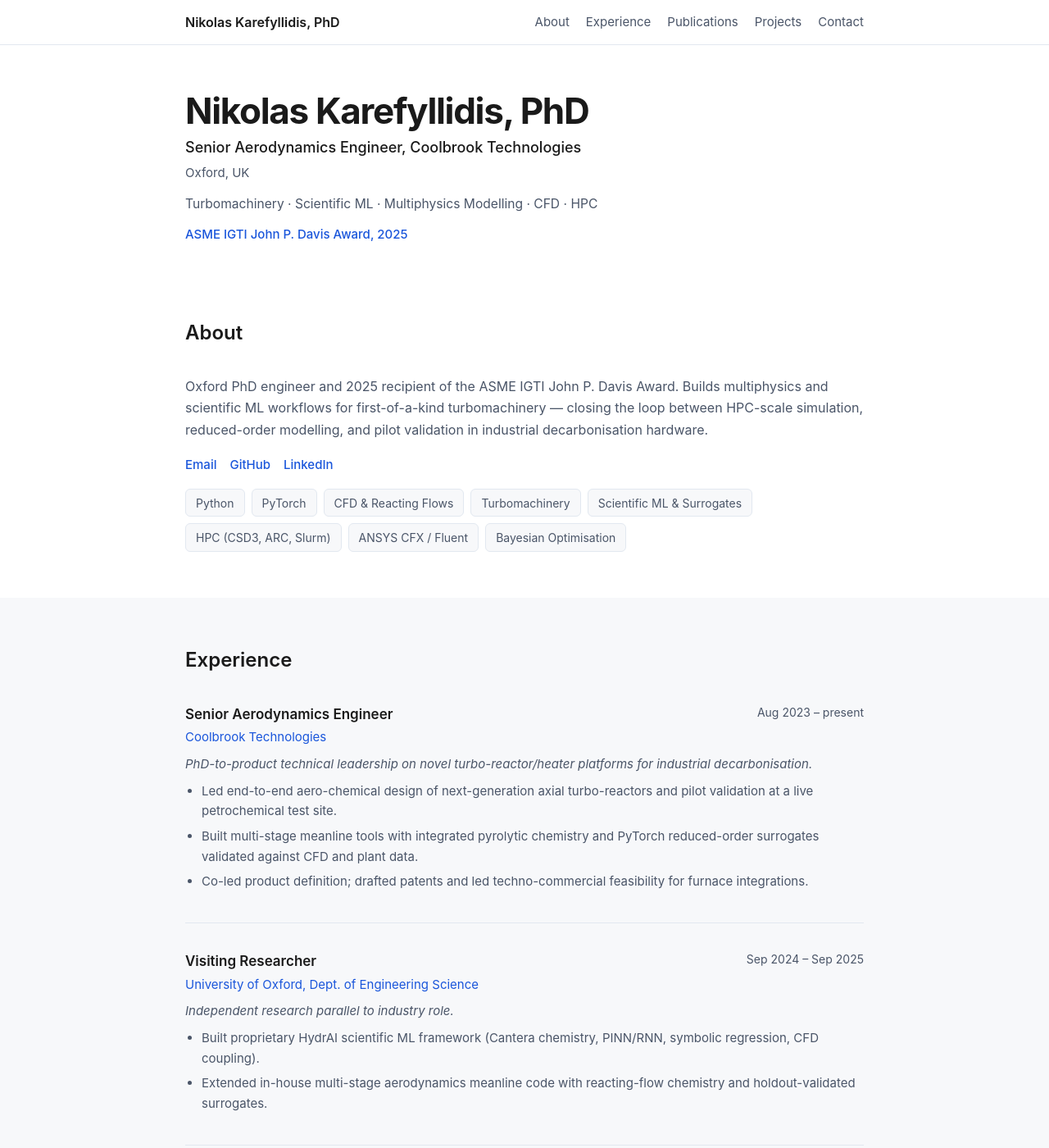
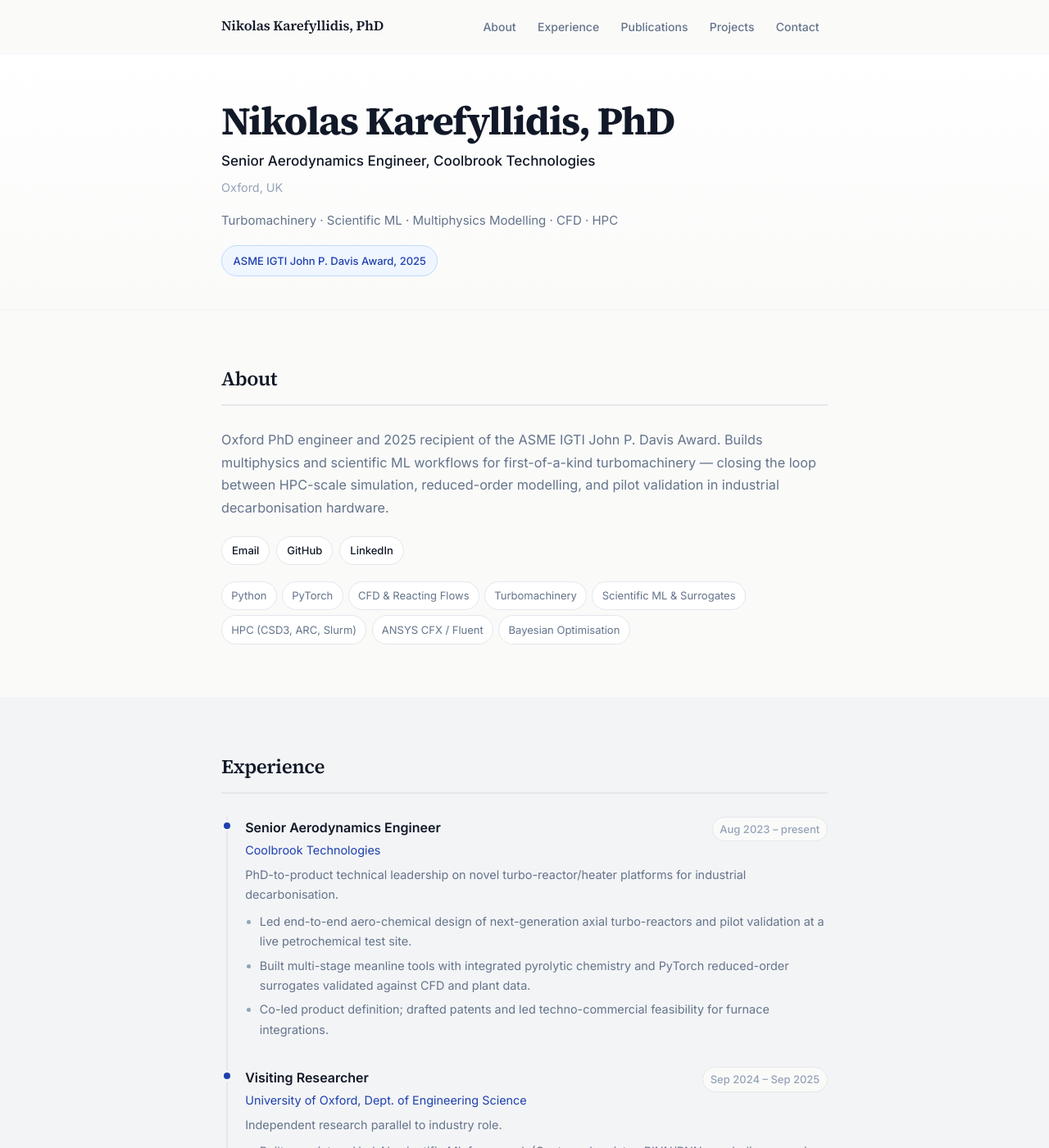
Before and after one commit to karefyllidis/karefyllidis.github.io, a Jekyll site: the page built from index.html, in a window 1280 px wide and 1400 px high. Shown: the whole window at 82% size. Built offline with Jekyll 4.4.1, drawn with Linux system fonts in a browser that asks for light colours; some of the changed text lies outside the part shown.

Commit message:
Refresh site aesthetics with refined typography and layout.
Add Source Serif 4 and Inter fonts, improve spacing, timeline, cards,
publication styling, and hero award badge.

Co-authored-by: Cursor <cursoragent@cursor.com>

```diff
--- a/_includes/head.html
+++ b/_includes/head.html
@@ -3,5 +3,8 @@
   <meta name="viewport" content="width=device-width, initial-scale=1">
   <title>{% if page.title %}{{ page.title }} | {% endif %}{{ site.title }}</title>
   <meta name="description" content="{{ site.description }}">
+  <link rel="preconnect" href="https://fonts.googleapis.com">
+  <link rel="preconnect" href="https://fonts.gstatic.com" crossorigin>
+  <link href="https://fonts.googleapis.com/css2?family=Inter:wght@400;500;600&family=Source+Serif+4:opsz,wght@8..60,500;8..60,600;8..60,700&display=swap" rel="stylesheet">
   <link rel="stylesheet" href="{{ '/assets/css/main.css' | relative_url }}">
 </head>
--- a/_includes/publication.html
+++ b/_includes/publication.html
@@ -5,13 +5,13 @@
   <p class="publication-title">
     {{ include.pub.title }}
     {% if include.pub.award %}
-      <span class="pub-award">(
+      <span class="pub-award">
         {% if include.pub.award_url %}
           <a href="{{ include.pub.award_url }}" target="_blank" rel="noopener noreferrer">{{ include.pub.award }}</a>
         {% else %}
           {{ include.pub.award }}
         {% endif %}
-      )</span>
+      </span>
     {% endif %}
   </p>
   <p class="publication-meta pub-authors">
--- a/assets/css/main.scss
+++ b/assets/css/main.scss
@@ -1,25 +1,32 @@
 ---
 ---
 
-/* Academic portfolio — minimal light theme */
+/* Refined academic portfolio */
 
 :root {
-  --color-bg: #ffffff;
-  --color-bg-alt: #f7f8fa;
-  --color-text: #1a1a1a;
-  --color-text-muted: #4a5568;
-  --color-accent: #1a56db;
-  --color-accent-hover: #1e429f;
-  --color-border: #e2e8f0;
-  --color-badge-bg: #edf2f7;
-  --font-sans: -apple-system, BlinkMacSystemFont, "Segoe UI", Roboto, Oxygen, Ubuntu, sans-serif;
-  --max-width: 860px;
+  --color-bg: #fafaf9;
+  --color-bg-alt: #f3f4f6;
+  --color-surface: #ffffff;
+  --color-text: #111827;
+  --color-text-muted: #64748b;
+  --color-text-light: #94a3b8;
+  --color-accent: #1e40af;
+  --color-accent-hover: #1e3a8a;
+  --color-accent-soft: #eff6ff;
+  --color-border: #e5e7eb;
+  --color-border-light: #f1f5f9;
+  --font-sans: "Inter", -apple-system, BlinkMacSystemFont, "Segoe UI", sans-serif;
+  --font-serif: "Source Serif 4", Georgia, "Times New Roman", serif;
+  --max-width: 780px;
   --spacing-sm: 0.5rem;
   --spacing-md: 1rem;
-  --spacing-lg: 2rem;
-  --spacing-xl: 3.5rem;
-  --radius: 6px;
-  --shadow: 0 1px 3px rgba(0, 0, 0, 0.06);
+  --spacing-lg: 1.75rem;
+  --spacing-xl: 4rem;
+  --radius: 10px;
+  --radius-sm: 6px;
+  --shadow-sm: 0 1px 2px rgba(15, 23, 42, 0.04);
+  --shadow-md: 0 4px 16px rgba(15, 23, 42, 0.06);
+  --transition: 0.18s ease;
 }
 
 *,
@@ -30,32 +37,38 @@
 
 html {
   scroll-behavior: smooth;
+  scroll-padding-top: 4.5rem;
 }
 
 body {
   margin: 0;
   font-family: var(--font-sans);
   font-size: 1rem;
-  line-height: 1.65;
+  line-height: 1.7;
   color: var(--color-text);
   background-color: var(--color-bg);
+  -webkit-font-smoothing: antialiased;
 }
 
 .container {
   max-width: var(--max-width);
   margin: 0 auto;
-  padding: 0 var(--spacing-md);
+  padding: 0 1.25rem;
+}
+
+a {
+  transition: color var(--transition);
 }
 
 /* Header */
 
 .site-header {
-  border-bottom: 1px solid var(--color-border);
-  padding: 0.875rem 0;
+  border-bottom: 1px solid var(--color-border-light);
+  padding: 0.9rem 0;
   position: sticky;
   top: 0;
-  background: rgba(255, 255, 255, 0.95);
-  backdrop-filter: blur(8px);
+  background: rgba(250, 250, 249, 0.88);
+  backdrop-filter: blur(12px);
   z-index: 100;
 }
 
@@ -68,82 +81,120 @@ body {
 }
 
 .site-title {
+  font-family: var(--font-serif);
   font-weight: 600;
-  font-size: 1rem;
+  font-size: 1.05rem;
   color: var(--color-text);
   text-decoration: none;
+  letter-spacing: -0.01em;
 }
 
 .site-nav {
   display: flex;
   flex-wrap: wrap;
-  gap: 1.25rem;
+  gap: 0.35rem;
 }
 
 .site-nav a {
   color: var(--color-text-muted);
   text-decoration: none;
-  font-size: 0.9375rem;
+  font-size: 0.875rem;
+  font-weight: 500;
+  padding: 0.4rem 0.65rem;
+  border-radius: var(--radius-sm);
 }
 
 .site-nav a:hover {
-  color: var(--color-accent);
+  color: var(--color-text);
+  background: var(--color-bg-alt);
 }
 
 /* Hero */
 
 .hero {
-  padding: var(--spacing-xl) 0 var(--spacing-lg);
+  padding: 3.5rem 0 2.5rem;
+  border-bottom: 1px solid var(--color-border-light);
+  background: linear-gradient(180deg, var(--color-surface) 0%, var(--color-bg) 100%);
 }
 
 .hero h1 {
-  margin: 0 0 0.35rem;
-  font-size: 2.75rem;
+  margin: 0 0 0.5rem;
+  font-family: var(--font-serif);
+  font-size: clamp(2.25rem, 5vw, 3rem);
   font-weight: 700;
   letter-spacing: -0.03em;
-  line-height: 1.1;
+  line-height: 1.08;
+  color: var(--color-text);
 }
 
 .hero-role {
-  margin: 0 0 0.25rem;
-  font-size: 1.125rem;
+  margin: 0 0 0.35rem;
+  font-size: 1.0625rem;
   color: var(--color-text);
   font-weight: 500;
 }
 
 .hero-location {
-  margin: 0 0 0.75rem;
-  font-size: 0.9375rem;
-  color: var(--color-text-muted);
+  margin: 0 0 1rem;
+  font-size: 0.9rem;
+  color: var(--color-text-light);
 }
 
 .tagline {
   margin: 0;
-  font-size: 0.975rem;
+  font-size: 0.9375rem;
   color: var(--color-text-muted);
+  max-width: 36rem;
+  line-height: 1.6;
 }
 
-.hero-award {
-  margin: 0.75rem 0 0;
-  font-size: 0.9375rem;
+.hero-badge {
+  display: inline-block;
+  margin-top: 1.1rem;
+  padding: 0.45rem 0.85rem;
+  font-size: 0.8125rem;
+  font-weight: 500;
+  color: var(--color-accent);
+  text-decoration: none;
+  background: var(--color-accent-soft);
+  border: 1px solid #bfdbfe;
+  border-radius: 999px;
+  transition: background var(--transition), border-color var(--transition);
 }
 
-.hero-award a {
-  color: var(--color-accent);
-  text-decoration: none;
-  font-weight: 500;
+.hero-badge:hover {
+  background: #dbeafe;
+  border-color: #93c5fd;
 }
 
-.hero-award a:hover {
-  text-decoration: underline;
+/* Section titles */
+
+.section-title {
+  font-family: var(--font-serif);
+  font-size: 1.5rem;
+  font-weight: 600;
+  letter-spacing: -0.02em;
+  margin: 0 0 var(--spacing-lg);
+  padding-bottom: 0.65rem;
+  border-bottom: 2px solid var(--color-border);
+  color: var(--color-text);
+}
+
+.subsection-title {
+  font-family: var(--font-serif);
+  margin: 2.75rem 0 1.25rem;
+  font-size: 1.2rem;
+  font-weight: 600;
+  letter-spacing: -0.01em;
+  color: var(--color-text);
 }
 
 /* About */
 
 .about-grid {
   display: grid;
-  grid-template-columns: 140px 1fr;
-  gap: var(--spacing-lg);
+  grid-template-columns: 148px 1fr;
+  gap: 2rem;
   align-items: start;
 }
 
@@ -152,42 +203,45 @@ body {
 }
 
 .profile-photo {
-  width: 140px;
-  height: 140px;
+  width: 148px;
+  height: 148px;
   border-radius: var(--radius);
   object-fit: cover;
   border: 1px solid var(--color-border);
-}
-
-.about-content h2 {
-  margin: 0 0 var(--spacing-md);
-  font-size: 1.35rem;
-  font-weight: 600;
+  box-shadow: var(--shadow-sm);
 }
 
 .about-content p {
-  margin: 0 0 var(--spacing-md);
+  margin: 0 0 1.25rem;
   color: var(--color-text-muted);
+  font-size: 1.0125rem;
 }
 
 .contact-inline {
   display: flex;
   flex-wrap: wrap;
-  gap: 1rem;
+  gap: 0.5rem;
   list-style: none;
-  margin: 0 0 var(--spacing-md);
+  margin: 0 0 1.25rem;
   padding: 0;
 }
 
 .contact-inline a {
-  color: var(--color-accent);
+  display: inline-block;
+  padding: 0.35rem 0.75rem;
+  color: var(--color-text);
   text-decoration: none;
-  font-size: 0.9375rem;
+  font-size: 0.8125rem;
   font-weight: 500;
+  border: 1px solid var(--color-border);
+  border-radius: 999px;
+  background: var(--color-surface);
+  transition: border-color var(--transition), box-shadow var(--transition);
 }
 
 .contact-inline a:hover {
-  text-decoration: underline;
+  border-color: #cbd5e1;
+  box-shadow: var(--shadow-sm);
 }
 
 /* Sections */
@@ -198,12 +252,8 @@ body {
 
 .section-alt {
   background: var(--color-bg-alt);
-}
-
-.section h2 {
-  margin: 0 0 var(--spacing-lg);
-  font-size: 1.5rem;
-  font-weight: 600;
+  border-top: 1px solid var(--color-border-light);
+  border-bottom: 1px solid var(--color-border-light);
 }
 
 .section > .container > p {
@@ -213,25 +263,37 @@ body {
 
 /* Experience timeline */
 
-.subsection-title {
-  margin: var(--spacing-xl) 0 var(--spacing-lg);
-  font-size: 1.35rem;
-  font-weight: 600;
-}
-
 .timeline {
   display: grid;
-  gap: var(--spacing-lg);
+  gap: 0;
 }
 
 .timeline-item {
-  padding-bottom: var(--spacing-lg);
-  border-bottom: 1px solid var(--color-border);
+  position: relative;
+  padding: 0 0 1.75rem 1.35rem;
+  border-left: 2px solid var(--color-border);
+  margin-left: 0.35rem;
 }
 
 .timeline-item:last-child {
-  border-bottom: none;
   padding-bottom: 0;
+  border-left-color: transparent;
+}
+
+.timeline-item::before {
+  content: "";
+  position: absolute;
+  left: -5px;
+  top: 0.45rem;
+  width: 8px;
+  height: 8px;
+  border-radius: 50%;
+  background: var(--color-accent);
+  box-shadow: 0 0 0 3px var(--color-bg-alt);
+}
+
+.section:not(.section-alt) .timeline-item::before {
+  box-shadow: 0 0 0 3px var(--color-bg);
 }
 
 .timeline-header {
@@ -240,18 +302,18 @@ body {
   align-items: flex-start;
   gap: var(--spacing-md);
   flex-wrap: wrap;
-  margin-bottom: 0.5rem;
+  margin-bottom: 0.35rem;
 }
 
 .timeline-item h3 {
   margin: 0;
-  font-size: 1.0625rem;
+  font-size: 1rem;
   font-weight: 600;
 }
 
 .timeline-org {
-  margin: 0.15rem 0 0;
-  font-size: 0.9375rem;
+  margin: 0.1rem 0 0;
+  font-size: 0.9rem;
 }
 
 .timeline-org a {
@@ -264,27 +326,39 @@ body {
 }
 
 .timeline-period {
-  font-size: 0.875rem;
-  color: var(--color-text-muted);
+  font-size: 0.8125rem;
+  font-weight: 500;
+  color: var(--color-text-light);
   white-space: nowrap;
+  padding: 0.2rem 0.55rem;
+  background: var(--color-surface);
+  border: 1px solid var(--color-border);
+  border-radius: 999px;
+}
+
+.section-alt .timeline-period {
+  background: var(--color-bg);
 }
 
 .timeline-summary {
   margin: 0 0 0.5rem;
-  font-size: 0.9375rem;
+  font-size: 0.9rem;
   color: var(--color-text-muted);
-  font-style: italic;
 }
 
 .timeline-highlights {
   margin: 0;
-  padding-left: 1.25rem;
+  padding-left: 1.1rem;
   color: var(--color-text-muted);
-  font-size: 0.9375rem;
+  font-size: 0.9rem;
 }
 
 .timeline-highlights li {
-  margin-bottom: 0.35rem;
+  margin-bottom: 0.3rem;
+}
+
+.timeline-highlights li::marker {
+  color: var(--color-text-light);
 }
 
 .education-list,
@@ -292,13 +366,22 @@ body {
   list-style: none;
   margin: 0;
   padding: 0;
+  background: var(--color-surface);
+  border: 1px solid var(--color-border);
+  border-radius: var(--radius);
+  overflow: hidden;
+}
+
+.section-alt .education-list,
+.section-alt .awards-list {
+  background: var(--color-bg);
 }
 
 .education-list li,
 .awards-list li {
-  padding: 0.75rem 0;
-  border-bottom: 1px solid var(--color-border);
-  font-size: 0.9375rem;
+  padding: 0.9rem 1.1rem;
+  border-bottom: 1px solid var(--color-border-light);
+  font-size: 0.9rem;
   color: var(--color-text-muted);
 }
 
@@ -309,8 +392,10 @@ body {
 
 .edu-period {
   display: inline-block;
-  min-width: 6.5rem;
-  color: var(--color-text-muted);
+  min-width: 6rem;
+  font-size: 0.8125rem;
+  font-weight: 500;
+  color: var(--color-text-light);
 }
 
 .edu-degree {
@@ -344,41 +429,17 @@ body {
   color: var(--color-text-muted);
 }
 
-/* Research list */
-
-.research-list {
-  margin: 0;
-  padding-left: 1.25rem;
-  color: var(--color-text-muted);
-}
-
-.research-list li {
-  margin-bottom: 0.875rem;
-}
-
-.research-list li:last-child {
-  margin-bottom: 0;
-}
-
-.research-list strong {
-  color: var(--color-text);
-}
-
 /* Publications */
 
 .publication-list {
   list-style: none;
   margin: 0;
   padding: 0;
-  counter-reset: pub-counter;
 }
 
 .publication-item {
-  counter-increment: pub-counter;
-  padding: var(--spacing-lg) 0;
-  border-bottom: 1px solid var(--color-border);
-  position: relative;
-  padding-left: 2rem;
+  padding: 1.35rem 0;
+  border-bottom: 1px solid var(--color-border-light);
 }
 
 .publication-item:first-child {
@@ -390,45 +451,35 @@ body {
   padding-bottom: 0;
 }
 
-.publication-item::before {
-  content: counter(pub-counter) ".";
-  position: absolute;
-  left: 0;
-  top: var(--spacing-lg);
-  font-weight: 600;
-  color: var(--color-text-muted);
-  font-size: 0.9375rem;
-}
-
-.publication-item:first-child::before {
-  top: 0;
-}
-
 .pub-badge {
   display: inline-block;
-  font-size: 0.75rem;
+  font-size: 0.6875rem;
   font-weight: 600;
-  letter-spacing: 0.02em;
+  letter-spacing: 0.06em;
   text-transform: uppercase;
-  padding: 0.2rem 0.5rem;
-  margin-bottom: 0.5rem;
-  background: var(--color-badge-bg);
-  border-radius: 4px;
-  color: var(--color-text-muted);
+  padding: 0.25rem 0.5rem;
+  margin-bottom: 0.55rem;
+  background: var(--color-accent-soft);
+  border-radius: var(--radius-sm);
+  color: var(--color-accent);
 }
 
 .publication-title {
-  margin: 0 0 0.35rem;
-  font-size: 1.05rem;
+  margin: 0 0 0.4rem;
+  font-family: var(--font-serif);
+  font-size: 1.0625rem;
   font-weight: 600;
   color: var(--color-text);
-  line-height: 1.4;
+  line-height: 1.45;
 }
 
 .pub-award {
+  display: block;
+  margin-top: 0.35rem;
+  font-family: var(--font-sans);
   font-weight: 500;
+  font-size: 0.8125rem;
   color: var(--color-accent);
-  font-size: 0.95rem;
 }
 
 .pub-award a {
@@ -441,8 +492,8 @@ body {
 }
 
 .publication-meta {
-  margin: 0 0 0.2rem;
-  font-size: 0.9375rem;
+  margin: 0 0 0.15rem;
+  font-size: 0.875rem;
   color: var(--color-text-muted);
 }
 
@@ -455,21 +506,30 @@ body {
   display: flex;
   flex-wrap: wrap;
   align-items: center;
-  gap: 0.75rem;
-  margin-top: 0.65rem;
+  gap: 0.5rem;
+  margin-top: 0.75rem;
 }
 
-.pub-links > a {
-  font-size: 0.8125rem;
+.pub-links > a,
+.pub-details summary {
+  display: inline-block;
+  font-size: 0.75rem;
   font-weight: 600;
+  letter-spacing: 0.04em;
   text-transform: uppercase;
-  letter-spacing: 0.03em;
   color: var(--color-accent);
   text-decoration: none;
+  padding: 0.3rem 0.6rem;
+  border: 1px solid #bfdbfe;
+  border-radius: var(--radius-sm);
+  background: var(--color-surface);
+  transition: background var(--transition);
 }
 
-.pub-links > a:hover {
-  text-decoration: underline;
+.pub-links > a:hover,
+.pub-details summary:hover {
+  background: var(--color-accent-soft);
+  text-decoration: none;
 }
 
 .pub-details {
@@ -477,11 +537,6 @@ body {
 }
 
 .pub-details summary {
-  font-size: 0.8125rem;
-  font-weight: 600;
-  text-transform: uppercase;
-  letter-spacing: 0.03em;
-  color: var(--color-accent);
   cursor: pointer;
   list-style: none;
 }
@@ -490,29 +545,26 @@ body {
   display: none;
 }
 
-.pub-details summary:hover {
-  text-decoration: underline;
-}
-
 .pub-abstract {
   margin: 0.75rem 0 0;
-  padding: 0.875rem;
+  padding: 1rem;
   background: var(--color-bg-alt);
   border-radius: var(--radius);
-  font-size: 0.9375rem;
+  border: 1px solid var(--color-border-light);
+  font-size: 0.9rem;
   color: var(--color-text-muted);
-  line-height: 1.6;
+  line-height: 1.65;
 }
 
 .pub-bibtex {
   margin: 0.75rem 0 0;
-  padding: 0.875rem;
-  background: #1e293b;
+  padding: 1rem;
+  background: #0f172a;
   color: #e2e8f0;
   border-radius: var(--radius);
   overflow-x: auto;
-  font-size: 0.8125rem;
-  line-height: 1.5;
+  font-size: 0.78rem;
+  line-height: 1.55;
 }
 
 .pub-bibtex code {
@@ -522,10 +574,12 @@ body {
 /* Project cards */
 
 .project-group-title {
-  margin: var(--spacing-xl) 0 var(--spacing-lg);
-  font-size: 1.2rem;
+  margin: 2.25rem 0 1rem;
+  font-size: 0.8125rem;
   font-weight: 600;
-  color: var(--color-text);
+  letter-spacing: 0.08em;
+  text-transform: uppercase;
+  color: var(--color-text-light);
 }
 
 .project-group-title:first-of-type {
@@ -534,57 +588,76 @@ body {
 
 .project-period {
   display: inline-block;
-  font-size: 0.75rem;
+  font-size: 0.6875rem;
   font-weight: 600;
-  letter-spacing: 0.02em;
+  letter-spacing: 0.05em;
   text-transform: uppercase;
-  color: var(--color-text-muted);
-  margin-bottom: 0.35rem;
+  color: var(--color-text-light);
+  margin-bottom: 0.4rem;
 }
 
 .project-note {
   font-size: 0.8125rem;
-  color: var(--color-text-muted);
+  color: var(--color-text-light);
   font-style: italic;
 }
 
 .project-grid {
   display: grid;
-  gap: var(--spacing-lg);
+  gap: 1rem;
+}
+
+@media (min-width: 640px) {
+  .project-grid {
+    grid-template-columns: repeat(2, 1fr);
+  }
+
+  .project-grid .project-card:last-child:nth-child(odd) {
+    grid-column: span 1;
+  }
 }
 
 .project-card {
-  background: var(--color-bg);
+  background: var(--color-surface);
   border: 1px solid var(--color-border);
   border-radius: var(--radius);
-  padding: var(--spacing-lg);
-  box-shadow: var(--shadow);
+  padding: 1.25rem;
+  box-shadow: var(--shadow-sm);
+  transition: box-shadow var(--transition), border-color var(--transition);
+}
+
+.project-card:hover {
+  box-shadow: var(--shadow-md);
+  border-color: #cbd5e1;
 }
 
 .project-card h3 {
-  margin: 0 0 var(--spacing-sm);
-  font-size: 1.0625rem;
+  margin: 0 0 0.45rem;
+  font-family: var(--font-serif);
+  font-size: 1rem;
   font-weight: 600;
+  line-height: 1.35;
 }
 
 .project-card p {
-  margin: 0 0 var(--spacing-md);
-  font-size: 0.9375rem;
+  margin: 0 0 0.85rem;
+  font-size: 0.875rem;
   color: var(--color-text-muted);
+  line-height: 1.6;
 }
 
 .tag-list {
   display: flex;
   flex-wrap: wrap;
-  gap: var(--spacing-sm);
+  gap: 0.35rem;
   list-style: none;
-  margin: 0 0 var(--spacing-md);
+  margin: 0 0 0.85rem;
   padding: 0;
 }
 
 .tag-list li {
-  font-size: 0.8125rem;
-  padding: 0.25rem 0.625rem;
+  font-size: 0.75rem;
+  padding: 0.2rem 0.55rem;
   background: var(--color-bg-alt);
   border-radius: 999px;
   color: var(--color-text-muted);
@@ -592,12 +665,13 @@ body {
 
 .project-links {
   display: flex;
-  gap: var(--spacing-md);
+  gap: 0.65rem;
+  flex-wrap: wrap;
 }
 
 .project-links a {
-  font-size: 0.875rem;
-  font-weight: 500;
+  font-size: 0.8125rem;
+  font-weight: 600;
   color: var(--color-accent);
   text-decoration: none;
 }
@@ -611,41 +685,38 @@ body {
 .skill-list {
   display: flex;
   flex-wrap: wrap;
-  gap: var(--spacing-sm);
+  gap: 0.4rem;
   list-style: none;
   margin: 0;
   padding: 0;
 }
 
 .skill-list li {
-  padding: 0.3rem 0.75rem;
-  background: var(--color-bg-alt);
+  padding: 0.35rem 0.7rem;
+  background: var(--color-surface);
   border: 1px solid var(--color-border);
-  border-radius: var(--radius);
-  font-size: 0.875rem;
+  border-radius: 999px;
+  font-size: 0.8125rem;
   color: var(--color-text-muted);
-}
-
-.section-alt .skill-list li {
-  background: var(--color-bg);
 }
 
 /* Contact */
 
 .contact-list {
   list-style: none;
-  margin: var(--spacing-md) 0 0;
+  margin: 1rem 0 0;
   padding: 0;
-}
-
-.contact-list li {
-  margin-bottom: var(--spacing-sm);
+  display: flex;
+  flex-direction: column;
+  gap: 0.5rem;
 }
 
 .contact-list a {
+  display: inline-block;
   color: var(--color-accent);
   text-decoration: none;
   font-weight: 500;
+  font-size: 0.9375rem;
 }
 
 .contact-list a:hover {
@@ -655,45 +726,43 @@ body {
 /* Footer */
 
 .site-footer {
-  border-top: 1px solid var(--color-border);
-  padding: var(--spacing-lg) 0;
-  margin-top: var(--spacing-lg);
+  border-top: 1px solid var(--color-border-light);
+  padding: 2rem 0 2.5rem;
+  margin-top: 0;
 }
 
 .site-footer p {
   margin: 0;
-  font-size: 0.875rem;
-  color: var(--color-text-muted);
+  font-size: 0.8125rem;
+  color: var(--color-text-light);
   text-align: center;
 }
 
 /* Responsive */
 
 @media (max-width: 640px) {
-  .hero h1 {
-    font-size: 2.1rem;
+  .hero {
+    padding: 2.5rem 0 2rem;
+  }
+
+  .section {
+    padding: 3rem 0;
   }
 
   .about-grid {
     grid-template-columns: 1fr;
-    justify-items: center;
-    text-align: center;
   }
 
-  .about-grid--no-photo {
-    text-align: left;
-    justify-items: start;
+  .project-grid {
+    grid-template-columns: 1fr;
   }
 
-  .contact-inline {
-    justify-content: center;
+  .timeline-period {
+    white-space: normal;
   }
 
-  .skill-list {
-    justify-content: center;
-  }
-
-  .site-nav {
-    gap: 0.875rem;
+  .edu-period {
+    display: block;
+    margin-bottom: 0.15rem;
   }
 }
--- a/index.html
+++ b/index.html
@@ -9,9 +9,7 @@ layout: default
     <p class="hero-location">{{ site.author.location }}</p>
     <p class="tagline">{{ site.author.tagline }}</p>
     {% if site.author.featured_award %}
-      <p class="hero-award">
-        <a href="{{ site.author.featured_award.url }}" target="_blank" rel="noopener noreferrer">{{ site.author.featured_award.title }}</a>
-      </p>
+      <a class="hero-badge" href="{{ site.author.featured_award.url }}" target="_blank" rel="noopener noreferrer">{{ site.author.featured_award.title }}</a>
     {% endif %}
   </div>
 </section>
@@ -23,7 +21,7 @@ layout: default
         <img class="profile-photo" src="{{ site.author.image | relative_url }}" alt="{{ site.author.name }}">
       {% endif %}
       <div class="about-content">
-        <h2>About</h2>
+        <h2 class="section-title">About</h2>
         <p>{{ site.author.bio }}</p>
         <ul class="contact-inline">
           <li><a href="mailto:{{ site.author.email }}">Email</a></li>
@@ -42,7 +40,7 @@ layout: default
 
 <section id="experience" class="section section-alt">
   <div class="container">
-    <h2>Experience</h2>
+    <h2 class="section-title">Experience</h2>
     <div class="timeline">
       {% for job in site.data.experience %}
         <article class="timeline-item">
@@ -106,7 +104,7 @@ layout: default
 
 <section id="publications" class="section">
   <div class="container">
-    <h2>Selected Publications</h2>
+    <h2 class="section-title">Selected Publications</h2>
     <ol class="publication-list">
       {% for pub in site.data.publications %}
         {% include publication.html pub=pub %}
@@ -117,7 +115,7 @@ layout: default
 
 <section id="projects" class="section section-alt">
   <div class="container">
-    <h2>Projects</h2>
+    <h2 class="section-title">Projects</h2>
 
     {% assign phd_projects = site.data.projects | where: "category", "phd" %}
     <h3 class="project-group-title">PhD Research</h3>
@@ -147,7 +145,7 @@ layout: default
 
 <section id="contact" class="section">
   <div class="container">
-    <h2>Contact</h2>
+    <h2 class="section-title">Contact</h2>
     <p>Based in Oxford, UK. Open to collaborations in turbomachinery, scientific ML, and industrial decarbonisation.</p>
     <ul class="contact-list">
       <li><a href="mailto:{{ site.author.email }}">{{ site.author.email }}</a></li>
```
